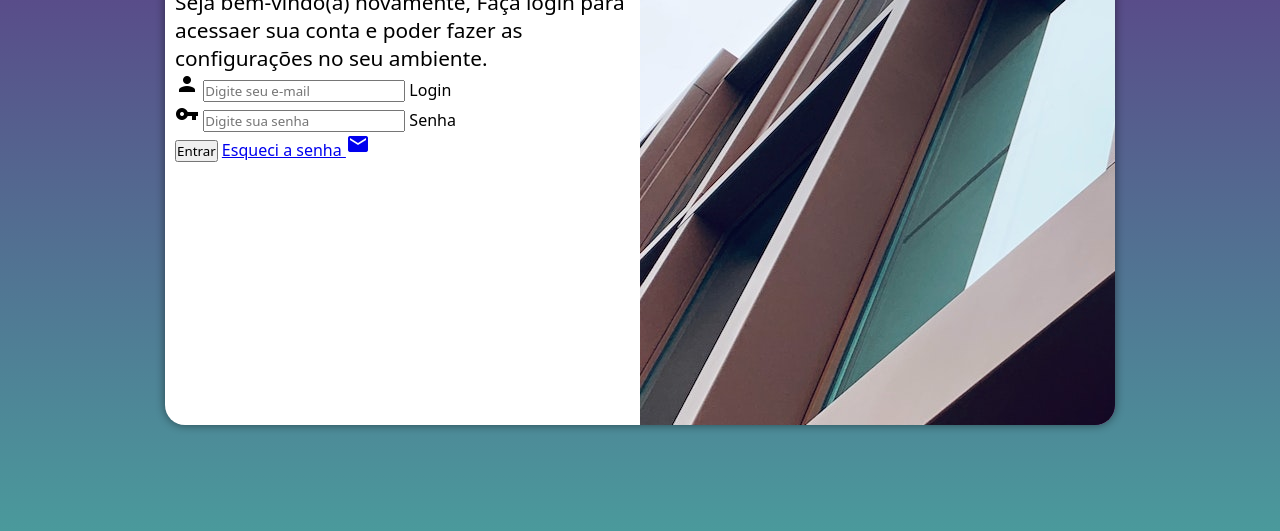
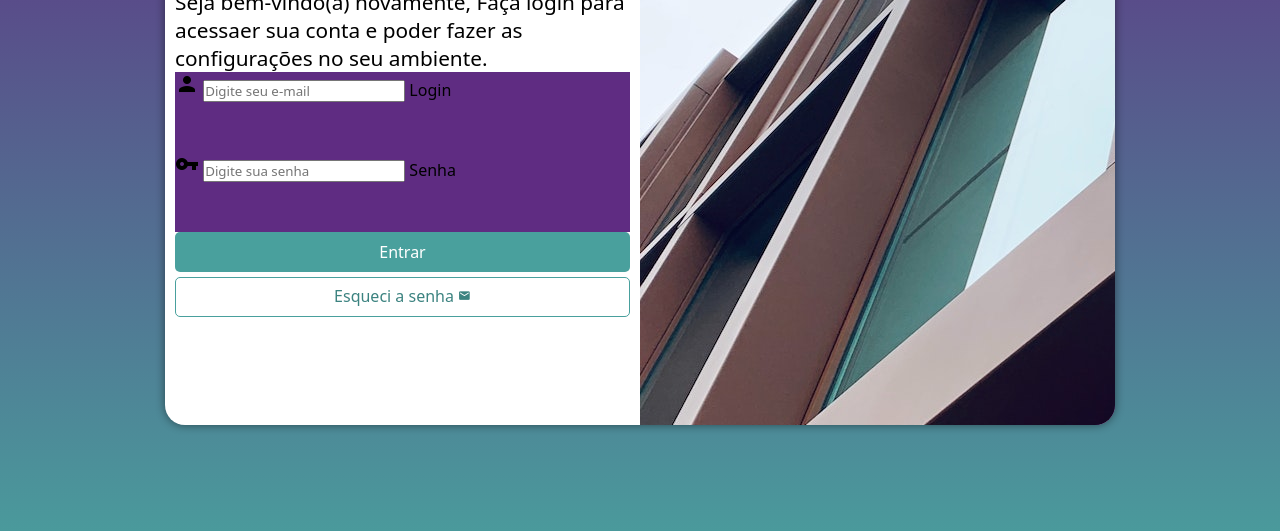
Before and after one commit to Cleitondossantos/projeto-login, a plain HTML site: page index.html in a window 1280 px wide. Shown: the part 225-756 px from the top of the page. Drawn offline with Linux system fonts and the light colour scheme.

```diff
--- a/estilos/style.css
+++ b/estilos/style.css
@@ -62,4 +62,51 @@ div#formulario > h1 {
 
 div#formulario > p {
     font-size: 0.8em;
+
 }
+
+form > div.campo {
+    background-color: #5f2c82;
+    display: block;
+    width: 100%;
+    height: 80px;
+}
+
+form > input[type=submit] {
+    display: block;
+    font-size: 1em;
+    width: 100%;
+    height: 40px;
+    background-color: #49a09d;
+    color: white;
+    border: none;
+    border-radius: 5px;
+    cursor: pointer;
+}
+
+form > input[type=submit]:hover {
+    background-color: #3c8380;
+}
+
+form > a.botao {
+    display: block;
+    text-align: center;
+    font-size: 1em;
+    width: 100%;
+    height: 40px;
+    padding-top: 7px;
+    margin-top: 5px;
+    background-color: white;
+    color: #3c8380;
+    border: 1px solid #49a09d;
+    border-radius: 5px;
+    text-decoration: none;
+}
+
+form > a.botao:hover {
+    background-color: #52bbb7;
+}
+
+form > a.botao > span {
+    font-size: 0.8em;
+}
--- a/index.html
+++ b/index.html
@@ -30,7 +30,7 @@
                         <label for="isenha">Senha</label>
                     </div>
                     <input type="submit" value="Entrar">
-                    <a href="esqueci.html">
+                    <a href="esqueci.html" class="botao">
                         Esqueci a senha <span class="material-icons">mail</span>
                     </a>
                 </form>
```
